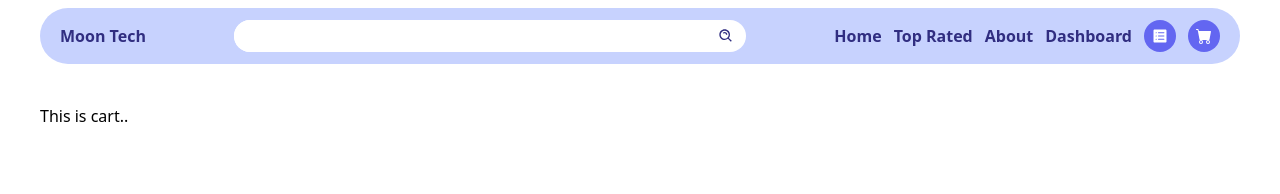
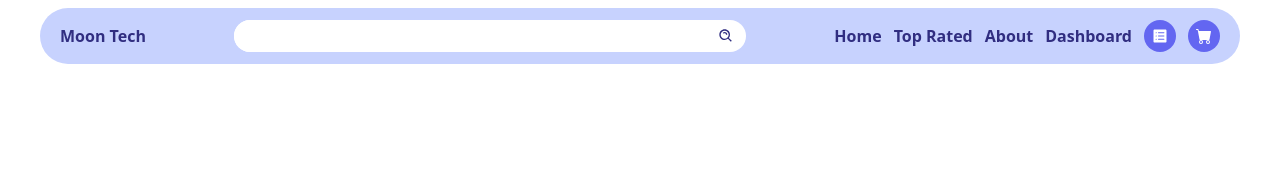
Before and after one commit to mdraselmiah95/Redux-From-Beginner-Level-To-Advanced, a React (Create React App) app in the folder Redux-Toolkit/toolkit-moontech/: page /cart in a window 1280 px wide. Shown: the top 194 px of the page. Built offline with nearby package versions, Linux system fonts and the light colour scheme.

Commit message:
Learning Redux toolkit

```diff
--- a/Redux-Toolkit/toolkit-moontech/src/components/ProductCard.js
+++ b/Redux-Toolkit/toolkit-moontech/src/components/ProductCard.js
@@ -3,9 +3,11 @@ import { BiListPlus } from "react-icons/bi";
 import { useDispatch } from "react-redux";
 import { useLocation } from "react-router-dom";
 import { MdDeleteForever } from "react-icons/md";
+import { addToCart } from "../features/cart/cartSlice";
 
 const ProductCard = ({ product }) => {
   const { pathname } = useLocation();
+  const dispatch = useDispatch();
   return (
     <div className="shadow-lg relative rounded-3xl border p-3 flex flex-col text-indigo-900">
       {pathname.includes("cart") && (
@@ -31,7 +33,10 @@ const ProductCard = ({ product }) => {
       </div>
       <div className="flex gap-2 mt-5">
         {!pathname.includes("cart") && (
-          <button className="bg-indigo-500 rounded-full py-1 px-2 flex-1 text-white text-bold">
+          <button
+            onClick={() => dispatch(addToCart(product))}
+            className="bg-indigo-500 rounded-full py-1 px-2 flex-1 text-white text-bold"
+          >
             Add to cart
           </button>
         )}
--- a/Redux-Toolkit/toolkit-moontech/src/features/cart/cartSlice.js
+++ b/Redux-Toolkit/toolkit-moontech/src/features/cart/cartSlice.js
@@ -14,4 +14,6 @@ const cartSlice = createSlice({
   },
 });
 
+export const { addToCart } = cartSlice.actions;
+
 export default cartSlice.reducer;
--- a/Redux-Toolkit/toolkit-moontech/src/pages/Main/Cart.js
+++ b/Redux-Toolkit/toolkit-moontech/src/pages/Main/Cart.js
@@ -1,9 +1,14 @@
 import React from "react";
+import { useSelector } from "react-redux";
+import ProductCard from "../../components/ProductCard";
 
 const Cart = () => {
+  const cart = useSelector((state) => state.cart.cart);
   return (
     <div className="grid grid-cols-1 md:grid-cols-2 lg:grid-cols-4 max-w-7xl gap-14 mx-auto my-10">
-      <h2>This is cart..</h2>
+      {cart.map((product) => (
+        <ProductCard product={product} key={product._id} />
+      ))}
     </div>
   );
 };
```
